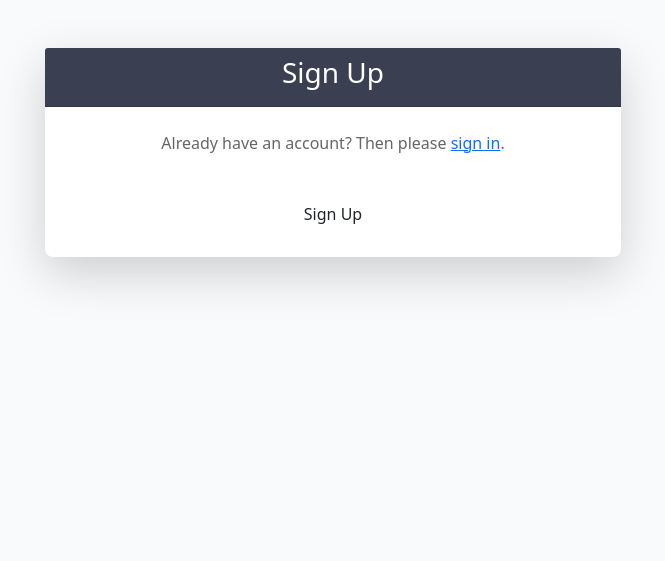
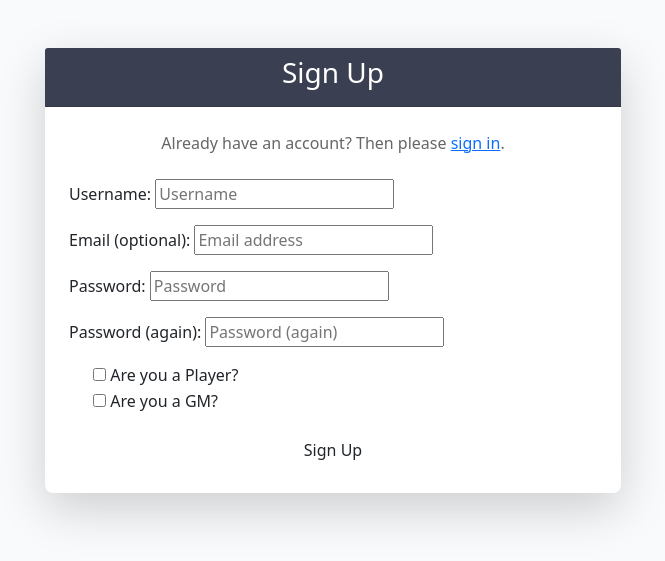
Before and after one commit to lara-dxn/fullstack-project, a Django app: template templates/account/signup.html in a window 1280 px wide. Shown: the part 56-617 px from the top of the page, without its empty margins (307-972 px from the left). Run offline with Django 5.2, Linux system fonts and the light colour scheme; tables that the repository leaves empty hold one stand-in row (values such as "Sample post"); the template is opened without the code that fills it: values that come from a table or form of the project are taken from there, most other values are stand-ins (such as "Sample title", 1, 10 or a date in 2020).

Commit message:
Check at sign up if someone is player or gm

```diff
--- a/character_sheet/apps.py
+++ b/character_sheet/apps.py
@@ -4,3 +4,6 @@
 class CharacterSheetConfig(AppConfig):
     default_auto_field = 'django.db.models.BigAutoField'
     name = 'character_sheet'
+
+    def ready(self):
+        import character_sheet.signals  # Ensure signals are imported
--- /dev/null
+++ b/character_sheet/forms.py
@@ -0,0 +1,15 @@
+from django import forms
+from allauth.account.forms import SignupForm
+
+class CustomSignupForm(SignupForm):
+    isPlayer = forms.BooleanField(required=False, label="Are you a Player?")
+    isGM = forms.BooleanField(required=False, label="Are you a GM?")
+
+    def save(self, request):
+        user = super(CustomSignupForm, self).save(request)
+        # Create the UserProfile and save `isPlayer` and `isGM` fields
+        user_profile = user.userprofile
+        user_profile.isPlayer = self.cleaned_data.get('isPlayer')
+        user_profile.isGM = self.cleaned_data.get('isGM')
+        user_profile.save()
+        return user
--- a/templates/account/signup.html
+++ b/templates/account/signup.html
@@ -22,10 +22,28 @@
                     <!-- Sign Up Form -->
                     <form class="signup" id="signup_form" method="post" action="{% url 'account_signup' %}">
                         {% csrf_token %}
-                        {{ form.as_p }}
+
+                        <!-- Default Signup Fields -->
+                        {{ form.non_field_errors }}
+                        <div class="mb-3">{{ form.username.label_tag }} {{ form.username }}</div>
+                        <div class="mb-3">{{ form.email.label_tag }} {{ form.email }}</div>
+                        <div class="mb-3">{{ form.password1.label_tag }} {{ form.password1 }}</div>
+                        <div class="mb-3">{{ form.password2.label_tag }} {{ form.password2 }}</div>
+
+                        <!-- Custom Profile Fields -->
+                        <div class="form-check mt-3">
+                            {{ form.isPlayer }}
+                            {{ form.isPlayer.label_tag }}
+                        </div>
+                        <div class="form-check">
+                            {{ form.isGM }}
+                            {{ form.isGM.label_tag }}
+                        </div>
+
                         {% if redirect_field_value %}
                             <input type="hidden" name="{{ redirect_field_name }}" value="{{ redirect_field_value }}" />
                         {% endif %}
+
                         <button class="btn btn-primary-dark w-100 mt-3" type="submit">{% trans "Sign Up" %}</button>
                     </form>
                 </div>
```
Also changed, not shown: character_manager/settings.py (+4 -4 lines), character_sheet/signals.py (added, +10 -0 lines), 1 other file.
